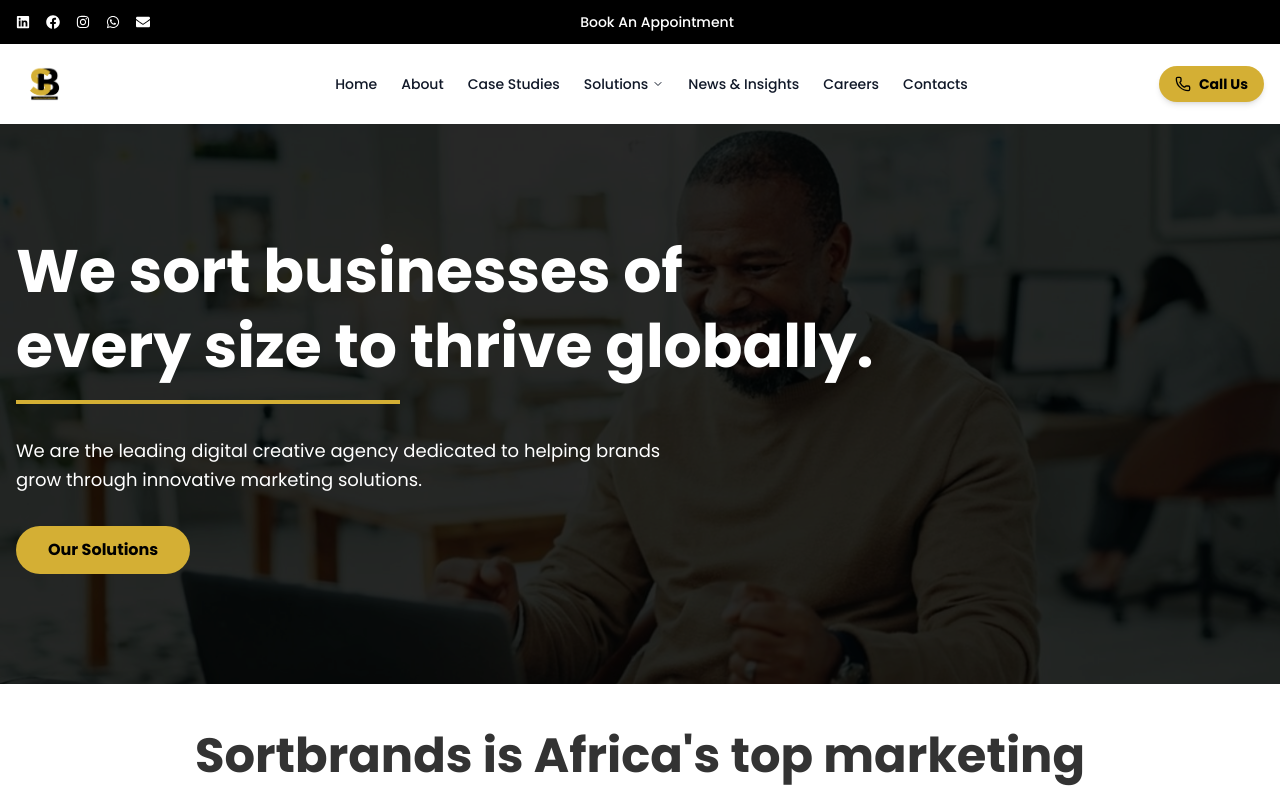
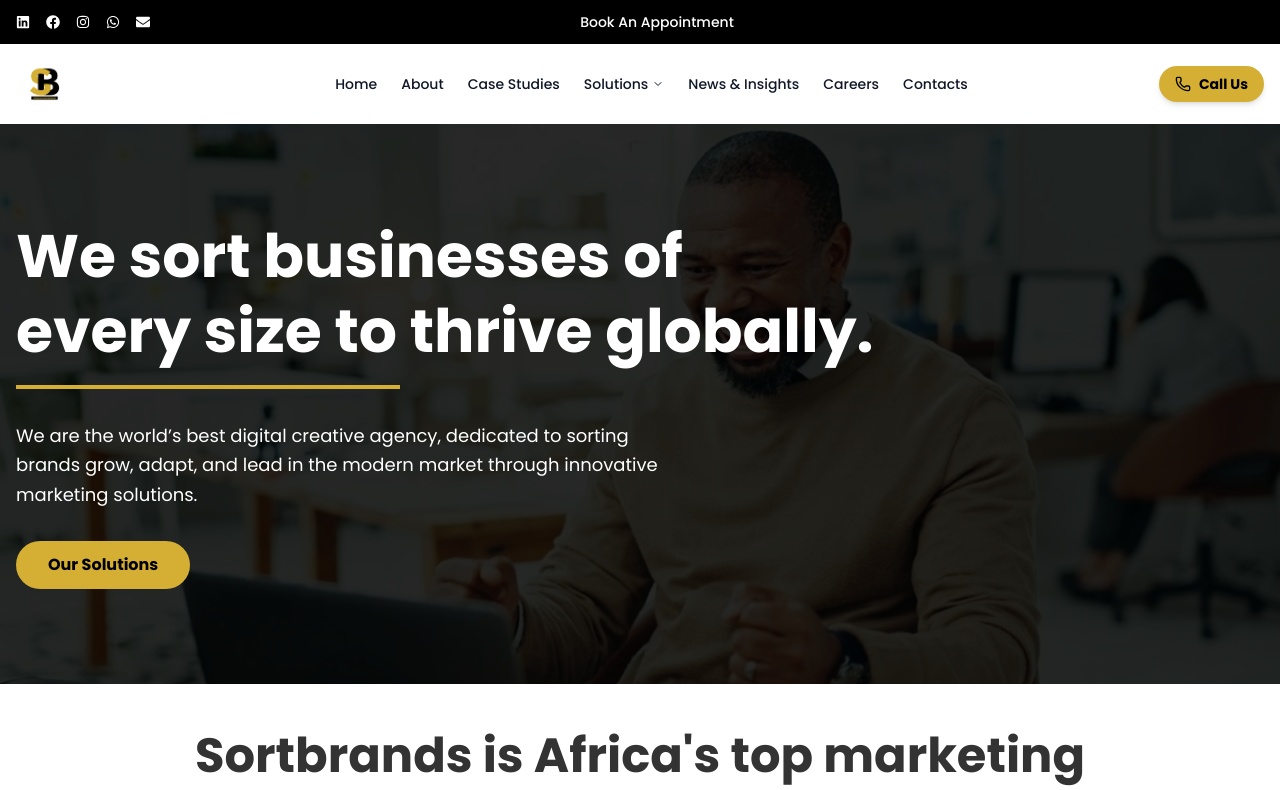
Before and after one commit to CardenDante/sort-brand, a Next.js app: page / in a window 1280 px wide. Shown: the top 790 px of the page. Built offline with nearby package versions, Linux system fonts and the light colour scheme.

Commit message:
fix: update Hero component subtitle for improved clarity and branding

```diff
--- a/src/app/page.tsx
+++ b/src/app/page.tsx
@@ -14,7 +14,7 @@ export default function HomePage() {
     <>
       <Hero
         title="We sort businesses of every size to thrive globally."
-        subtitle="We are the leading digital creative agency dedicated to helping brands grow through innovative marketing solutions."
+        subtitle="We are the world’s best digital creative agency, dedicated to sorting brands grow, adapt, and lead in the modern market through innovative marketing solutions."
         buttonText="Our Solutions"
         buttonLink="/solutions"
         backgroundImage="/images/hero-bg.jpeg"
--- a/src/components/Hero.tsx
+++ b/src/components/Hero.tsx
@@ -12,7 +12,7 @@ interface HeroProps {
 
 const Hero = ({
   title = "We sort businesses of every size to thrive globally.",
-  subtitle = "We are the leading digital creative agency dedicated to helping brands grow through innovative marketing solutions.",
+  subtitle = "We are the world’s best digital creative agency, dedicated to sorting brands grow, adapt, and lead in the modern market through innovative marketing solutions.",
   buttonText = "Our Solutions",
   buttonLink = "/solutions",
   backgroundImage = "/images/hero-bg.jpg"
```
